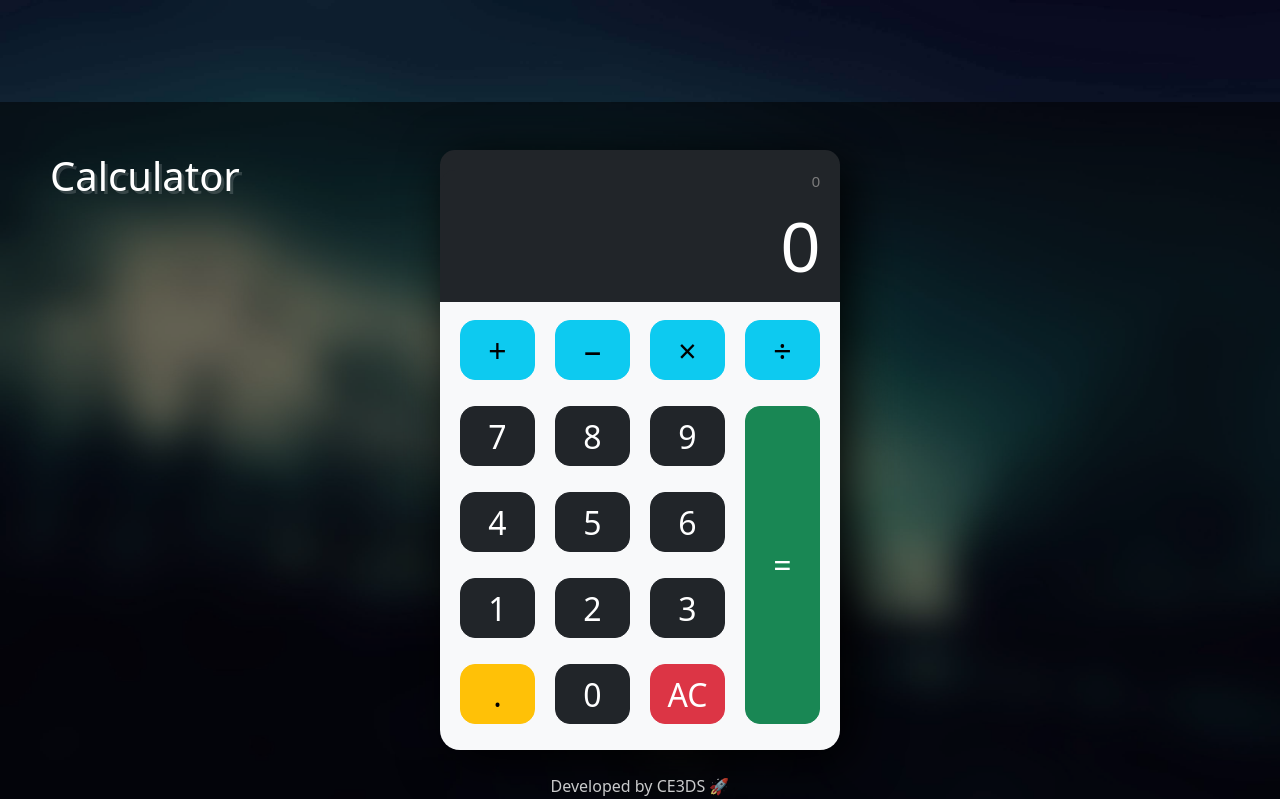
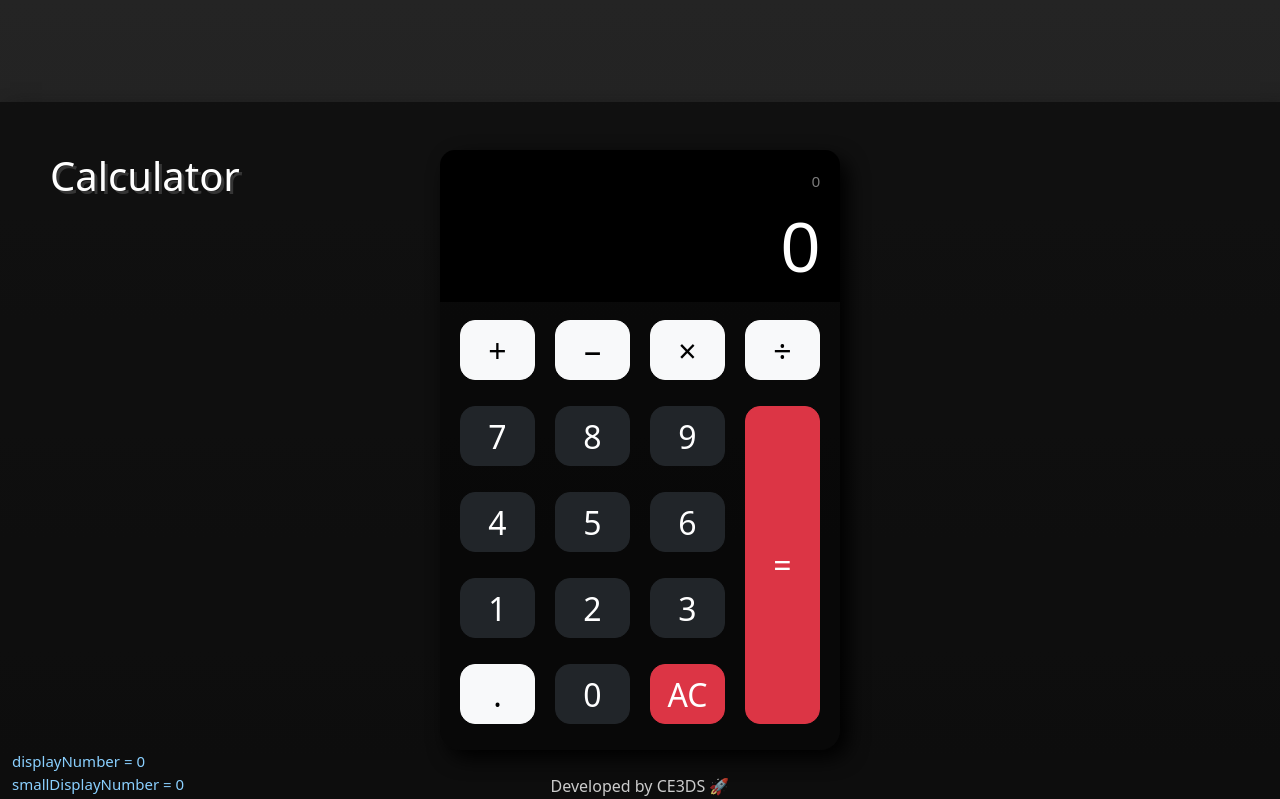
Before and after one commit to CE3DS/Calculator, an Angular app: page / in a window 1280 px wide. Shown: the top 799 px of the page. Built offline with nearby package versions, Linux system fonts and the light colour scheme.

Commit message:
sixth commit

```diff
--- a/src/app/app.component.scss
+++ b/src/app/app.component.scss
@@ -1,6 +1,7 @@
     .container {
         margin: 8% 0 8% 0;
         background-color: rgba(0, 0, 0, 0.534);
+        box-shadow: 10px 10px 20px rgb(15, 15, 15)
     }
 
     .signature {
--- a/src/app/calculator/calculator.component.html
+++ b/src/app/calculator/calculator.component.html
@@ -1,15 +1,15 @@
-<div class="calculator-area bg-light">
-    <div class="input-group bg-dark">
-        <input type="text" class="calculator-small-interface bg-dark" value="{{ smallDisplayNumber }}" disabled>
-        <input type="text" class="calculator-interface bg-dark" value="{{ displayNumber }}" disabled>
+<div class="calculator-area">
+    <div class="input-group">
+        <input type="text" class="calculator-small-interface" value="{{ smallDisplayNumber }}" disabled>
+        <input type="text" class="calculator-interface" value="{{ displayNumber }}" disabled>
     </div>
 
 
     <div class="calculator-buttons">
-        <button class="btn btn-info" (click)="calculate('+')">+</button>
-        <button class="btn btn-info" (click)="calculate('-')">&minus;</button>
-        <button class="btn btn-info" value="*" (click)="calculate('*')">&times;</button>
-        <button class="btn btn-info" value="/" (click)="calculate('/')">&divide;</button>
+        <button class="btn btn-light" (click)="calculate('+')">+</button>
+        <button class="btn btn-light" (click)="calculate('-')">&minus;</button>
+        <button class="btn btn-light" value="*" (click)="calculate('*')">&times;</button>
+        <button class="btn btn-light" value="/" (click)="calculate('/')">&divide;</button>
 
         <button class="btn btn-dark" (click)="changeDisplay(7)">7</button>
         <button class="btn btn-dark" (click)="changeDisplay(8)">8</button>
@@ -23,15 +23,15 @@
         <button class="btn btn-dark" (click)="changeDisplay(2)">2</button>
         <button class="btn btn-dark" (click)="changeDisplay(3)">3</button>
 
-        <button class="btn btn-warning" (click)="addDot()">.</button>
+        <button class="btn btn-light" (click)="addDot()">.</button>
         <button class="btn btn-dark" (click)="changeDisplay(0)">0</button>
         <button class="btn btn-danger" (click)="allCLear()">AC</button>
 
-        <button class="equal-sign btn btn-success" (click)="calculate('=')">=</button>
+        <button class="equal-sign btn btn-danger" (click)="calculate('=')">=</button>
     </div>
 </div>
 
-<!-- <div style="position: absolute; color: rgb(138, 208, 255); font-size: 15px;">
+<div style="position: absolute; color: rgb(138, 208, 255); font-size: 15px;">
     <p>
         displayNumber = {{ displayNumber }}<br>
         smallDisplayNumber = {{ smallDisplayNumber }}<br>
@@ -42,5 +42,7 @@
         storedValue = {{ storedValue }}<br>
         firstOp = {{ firstOp }}<br>
         operationBreak = {{ operationBreak }}<br>
+        operationEnded = {{ operationEnded }}<br>
+        operation = {{ operation.toString() }}
     </p>
-</div> -->
+</div>
--- a/src/app/calculator/calculator.component.scss
+++ b/src/app/calculator/calculator.component.scss
@@ -8,14 +8,16 @@ button{
 }
 
 .calculator-area {
+    background-color: rgba(0, 0, 0, 0.404);
     border-radius: 20px;
     height: auto;
     width: 400px;
     margin: 0 auto;
-    box-shadow: 10px 10px 50px rgb(0, 0, 0);
+    box-shadow: 8px 8px 20px rgb(0, 0, 0);
 }
 
 .calculator-interface {
+    background-color: black;
     font-family:sans-serif;
     font-size: 70px;
     padding-right: 20px;
@@ -30,6 +32,7 @@ button{
 }
 
 .calculator-small-interface {
+    background-color: black;
     font-family:sans-serif;
     font-size: 15px;
     padding-right: 20px;
@@ -44,6 +47,7 @@ button{
 }
 
 .input-group{
+    background-color: black;
     border: 0;
     border-radius: 15px 15px 0px 0px;
     width: 100%;
--- a/src/app/calculator/calculator.component.ts
+++ b/src/app/calculator/calculator.component.ts
@@ -15,20 +15,26 @@ export class CalculatorComponent implements OnInit {
   nextOperation: string = "";
   lastChar: any = "";
 
+  operation: Array<string> = [""];
+  operationNumber: number = 0;
+
   newValue: number = 0;
   storedValue: number = 0;
 
   firstOp: boolean = true;
+  operationEnded: boolean = false;
   operationBreak: boolean = true;
+
 
   calculate(value: string) {
     if ((!isNaN(this.lastChar)) && (this.lastChar != "")) {
-
+      this.operationEnded = false;
       this.setValue();
       this.operationBreak = true;
 
       if (value === '=') {
-        this.doOperation(this.newValue, this.nextOperation)
+        this.doOperation(this.newValue, value)
+        this.operationEnded = true;
 
         if (this.newValue === 0 && this.nextOperation === "/") {
           this.displayNumber = "ERROR";
@@ -39,9 +45,8 @@ export class CalculatorComponent implements OnInit {
           this.changeSmallDisplay(" = " + this.storedValue, "operation");
         }
         this.nextOperation = value;
-
       } else {
-        this.doOperation(this.newValue, this.nextOperation)
+        this.doOperation(this.newValue, value)
 
         if (this.nextOperation === "=") {
           this.clearSmallDisplay();
@@ -55,30 +60,64 @@ export class CalculatorComponent implements OnInit {
     }
   }
 
+
   doOperation(value: number, next: string) {
-    if (this.firstOp === false) {
-      if (this.nextOperation === '+') {
-        this.storedValue = this.storedValue + this.newValue;
-      } else if
-        (this.nextOperation === '-') {
-        this.storedValue = this.storedValue - this.newValue;
-      } else if
-        (this.nextOperation === '*') {
-        this.storedValue = this.storedValue * this.newValue;
-      } else if
-        (this.nextOperation === '/') {
-        this.storedValue = this.storedValue / this.newValue;
+    if (next === "=") {
+      this.operation.push(value.toString())
+
+      while (this.operation.includes("*") || this.operation.includes("/")) {
+        for (let i = 1; i <= this.operation.length; i++) {
+          if (this.operation[i] === "*") {
+
+            this.operationNumber = Number(this.operation[i - 1]) * Number(this.operation[i + 1])
+            this.operation.splice(i - 1, 3, this.operationNumber.toString())
+            break;
+
+          } else if (this.operation[i] === "/") {
+
+            this.operationNumber = Number(this.operation[i - 1]) / Number(this.operation[i + 1])
+            this.operation.splice(i - 1, 3, this.operationNumber.toString())
+            break;
+
+          }
+        }
       }
-    } else {
-      this.storedValue = Number(this.displayNumber);
+
+      while (this.operation.includes("+") || this.operation.includes("-")) {
+        for (let i = 1; i <= this.operation.length; i++) {
+          if (this.operation[i] === "+") {
+
+            this.operationNumber = Number(this.operation[i - 1]) + Number(this.operation[i + 1])
+            this.operation.splice(i - 1, 3, this.operationNumber.toString())
+            break;
+
+          } else if (this.operation[i] === "-") {
+
+            this.operationNumber = Number(this.operation[i - 1]) - Number(this.operation[i + 1])
+            this.operation.splice(i - 1, 3, this.operationNumber.toString())
+            break;
+
+          }
+        }
+      }
+      this.storedValue = Number(this.operation[0])
+    }
+    else if (this.firstOp) {
       this.firstOp = false;
-    }
+      this.operation.splice(0, 1, value.toString(), next)
+    } else
+      if (!this.operationEnded)
+        this.operation.splice(0, 1, value.toString(), next);
+      else
+        this.operation.push(value.toString(), next);
   }
 
 
   setValue() {
     this.newValue = Number(this.displayNumber.toString());
+    this.operationEnded = false;
   }
+
 
   changeDisplay(value: number) {
     if (this.nextOperation === "=")
@@ -94,22 +133,28 @@ export class CalculatorComponent implements OnInit {
     this.displayNumber = this.displayNumber.toString() + value.toString();
   }
 
+
   changeSmallDisplay(thisOperation: string, newCharType: string) {
     if (this.nextOperation != "=")
       this.smallDisplayNumber = this.previousOperation + thisOperation;
     this.previousOperation = this.smallDisplayNumber;
 
-    if (newCharType === "value") {
+    if (this.operationEnded === true){
+      this.lastChar = this.operation[this.operation.length - 1];
+    }
+    else if (newCharType === "value") {
       this.lastChar = this.smallDisplayNumber.charAt(this.smallDisplayNumber.length - 1);
     } else if (newCharType === "operation") {
       this.lastChar = this.smallDisplayNumber.charAt(this.smallDisplayNumber.length - 2);
     }
   }
 
+
   clearSmallDisplay() {
     this.previousOperation = "";
     this.smallDisplayNumber = "";
   }
+
 
   addDot() {
     if ((!this.displayNumber.includes(".")) && (this.lastChar != "")) {
@@ -117,6 +162,7 @@ export class CalculatorComponent implements OnInit {
       this.changeSmallDisplay(".", "value");
     }
   }
+
 
   allCLear() {
     this.displayNumber = "0";
@@ -126,15 +172,21 @@ export class CalculatorComponent implements OnInit {
     this.nextOperation = "";
     this.lastChar = "";
 
+    this.operation = [""];
+    this.operationNumber = 0;
+
     this.newValue = 0;
     this.storedValue = 0;
 
     this.firstOp = true;
+    this.operationEnded = false;
     this.operationBreak = true;
   }
 
+
   constructor() {
   }
+
 
   ngOnInit(): void {
     this.allCLear();
--- a/src/styles.scss
+++ b/src/styles.scss
@@ -1,6 +1,5 @@
 body {
-    background-color: rgb(6,8,21)!important;
-    background-image: url(./assets/images/background.jpg);
+    background-color: rgb(27, 27, 27)!important;
+    background: linear-gradient(rgb(36, 36, 36), rgb(27, 27, 27));
     background-repeat: no-repeat;
-    background-size: cover;
 }
```
